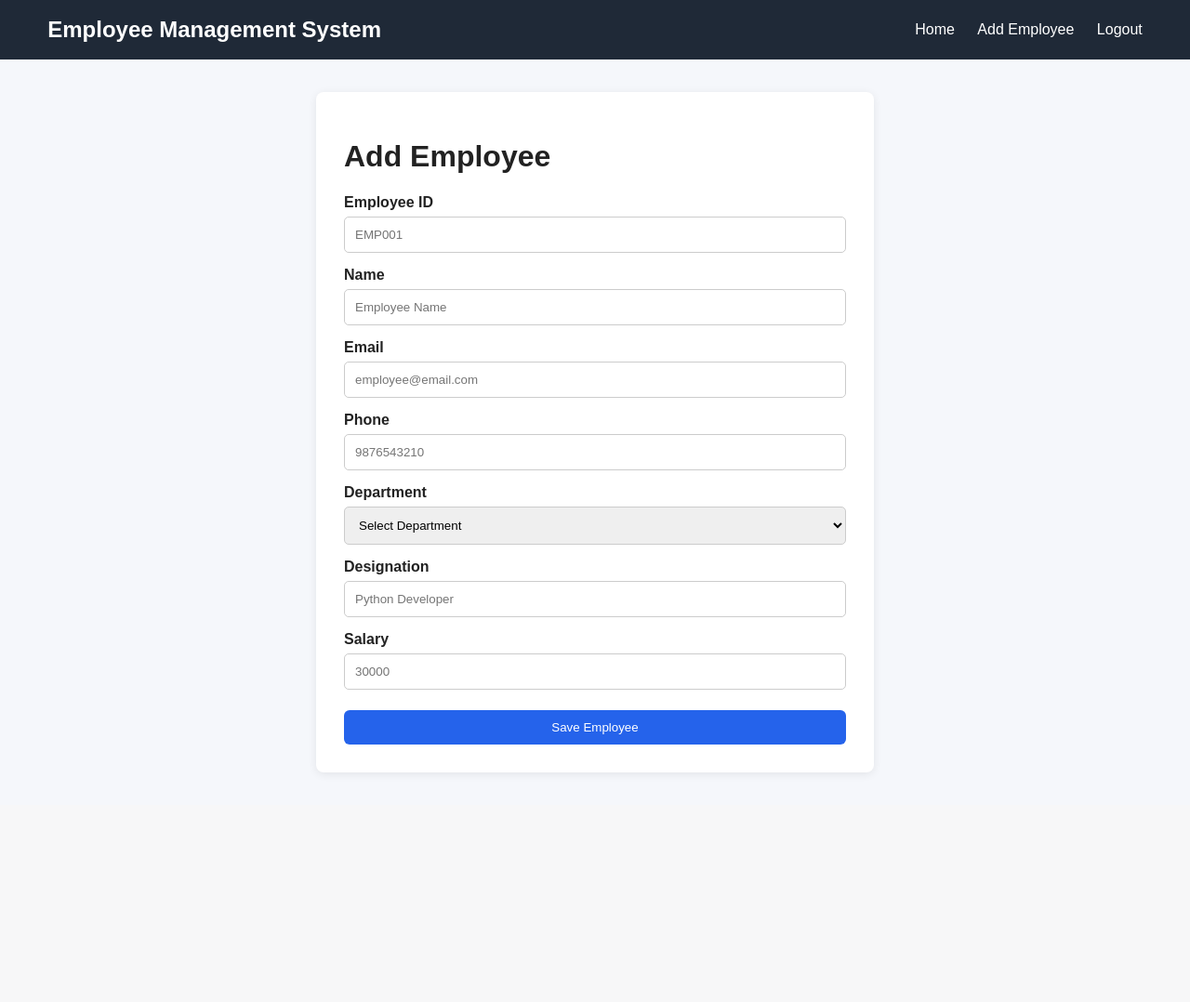
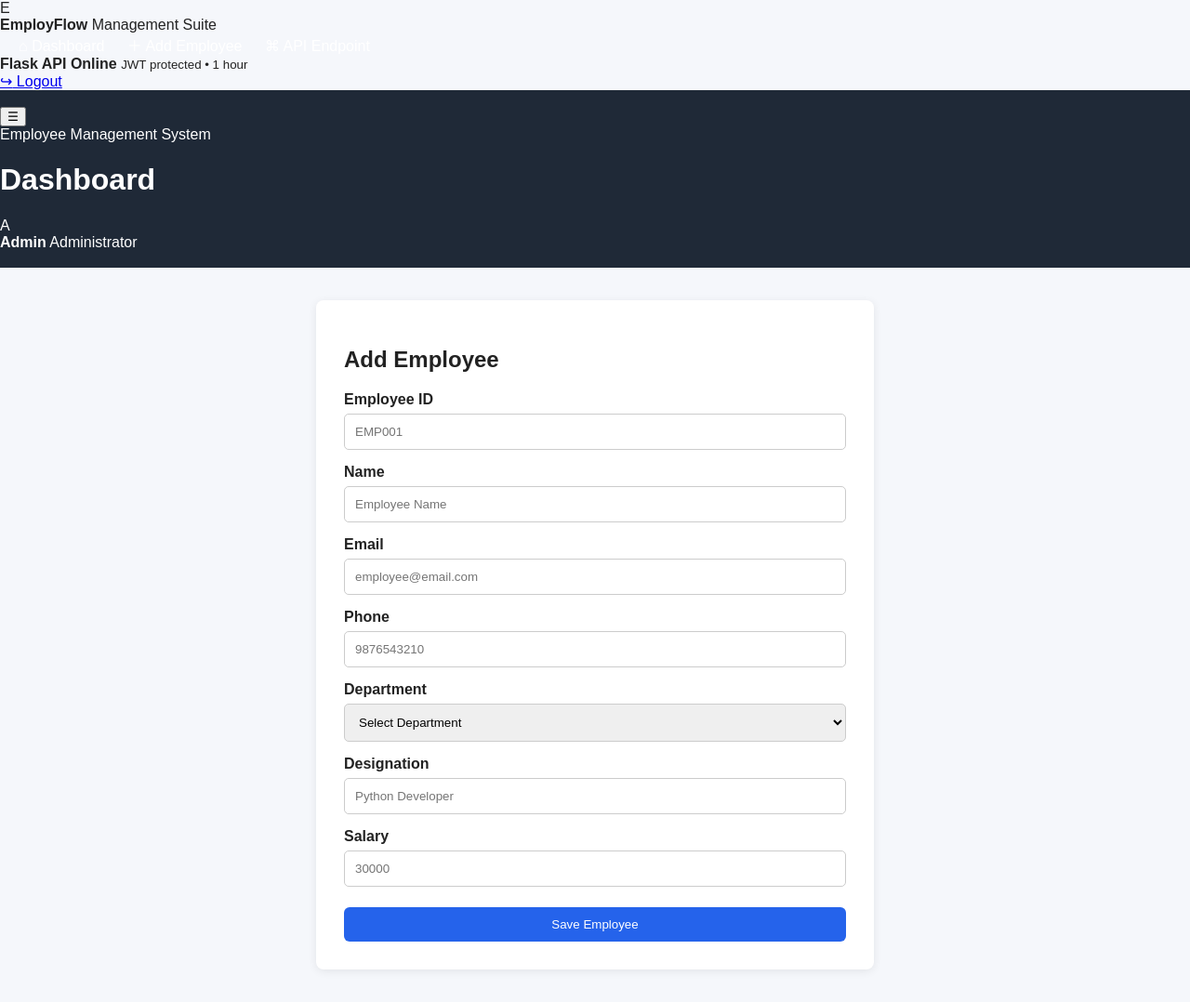
Before and after one commit to rs6739171-hash/Employee_Management_System_JWT, a Flask app: template templates/add_employee.html in a window 1280 px wide. Shown: the whole page at 93% size. Before the commit the page ends 832 px from the top, so only its background shows below. Run offline with Flask 3, Linux system fonts and the light colour scheme; the template is opened without the code that fills it, so the values that code supplies are empty.

Commit message:
Redesign modern employee management frontend

```diff
--- a/templates/base.html
+++ b/templates/base.html
@@ -1,23 +1,76 @@
 <!DOCTYPE html>
-<html>
+<html lang="en">
 <head>
-    <title>Employee Management System</title>
+    <meta charset="UTF-8">
+    <meta name="viewport" content="width=device-width, initial-scale=1.0">
+    <title>{% block title %}Employee Management System{% endblock %}</title>
     <link rel="stylesheet" href="{{ url_for('static', filename='style.css') }}">
 </head>
-<body>
-<header>
-    <div class="container header-content">
-        <h2>Employee Management System</h2>
-        <nav>
-            <a href="{{ url_for('employee.home') }}">Home</a>
-            <a href="{{ url_for('employee.add_employee') }}">Add Employee</a>
-            <a href="{{ url_for('auth.logout') }}">Logout</a>
-        </nav>
+<body class="app-body">
+    <div class="app-shell">
+        <aside class="sidebar" id="sidebar">
+            <div class="brand">
+                <div class="brand-mark">E</div>
+                <div>
+                    <strong>EmployFlow</strong>
+                    <span>Management Suite</span>
+                </div>
+            </div>
+
+            <nav class="side-nav">
+                <a href="{{ url_for('employee.home') }}" class="nav-item {% if request.endpoint == 'employee.home' %}active{% endif %}">
+                    <span class="nav-icon">⌂</span>
+                    <span>Dashboard</span>
+                </a>
+                <a href="{{ url_for('employee.add_employee') }}" class="nav-item {% if request.endpoint == 'employee.add_employee' %}active{% endif %}">
+                    <span class="nav-icon">＋</span>
+                    <span>Add Employee</span>
+                </a>
+                <a href="/api/employees" class="nav-item">
+                    <span class="nav-icon">⌘</span>
+                    <span>API Endpoint</span>
+                </a>
+            </nav>
+
+            <div class="sidebar-note">
+                <span class="status-dot"></span>
+                <div>
+                    <strong>Flask API Online</strong>
+                    <small>JWT protected • 1 hour</small>
+                </div>
+            </div>
+
+            <a href="{{ url_for('auth.logout') }}" class="logout-link">
+                <span>↪</span>
+                Logout
+            </a>
+        </aside>
+
+        <main class="main-panel">
+            <header class="topbar">
+                <button class="menu-toggle" id="menuToggle" aria-label="Toggle menu">☰</button>
+                <div>
+                    <span class="eyebrow">Employee Management System</span>
+                    <h1 class="page-title">{% block page_title %}Dashboard{% endblock %}</h1>
+                </div>
+                <div class="topbar-actions">
+                    <div class="date-chip" id="currentDate"></div>
+                    <div class="admin-chip">
+                        <div class="admin-avatar">A</div>
+                        <div>
+                            <strong>Admin</strong>
+                            <span>Administrator</span>
+                        </div>
+                    </div>
+                </div>
+            </header>
+
+            <section class="content-area">
+                {% block content %}{% endblock %}
+            </section>
+        </main>
     </div>
-</header>
 
-<div class="container">
-    {% block content %}{% endblock %}
-</div>
+    <script src="{{ url_for('static', filename='app.js') }}"></script>
 </body>
 </html>
```
